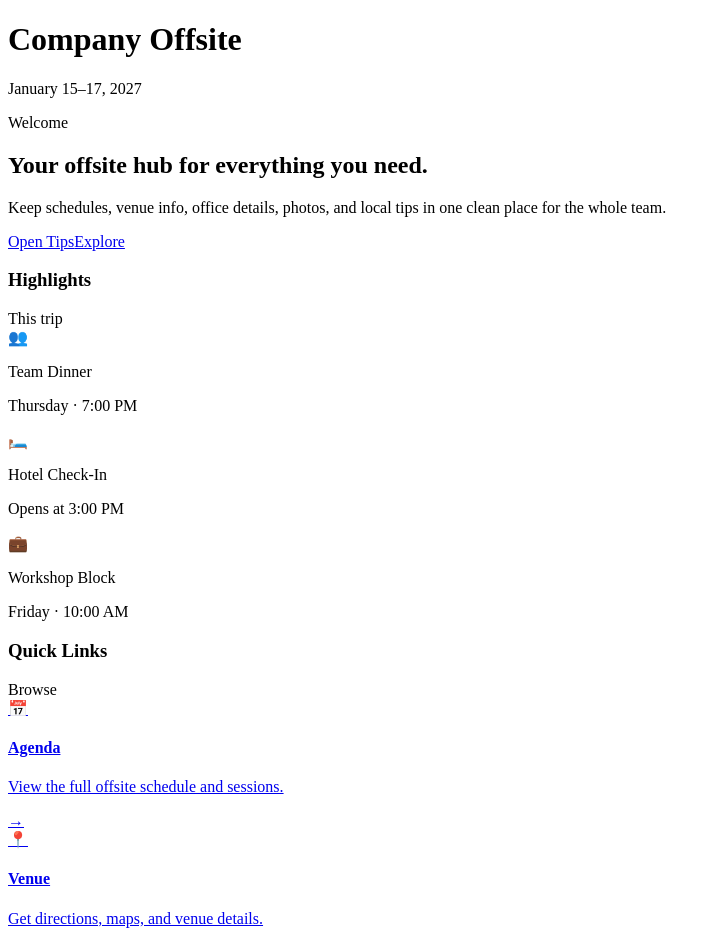
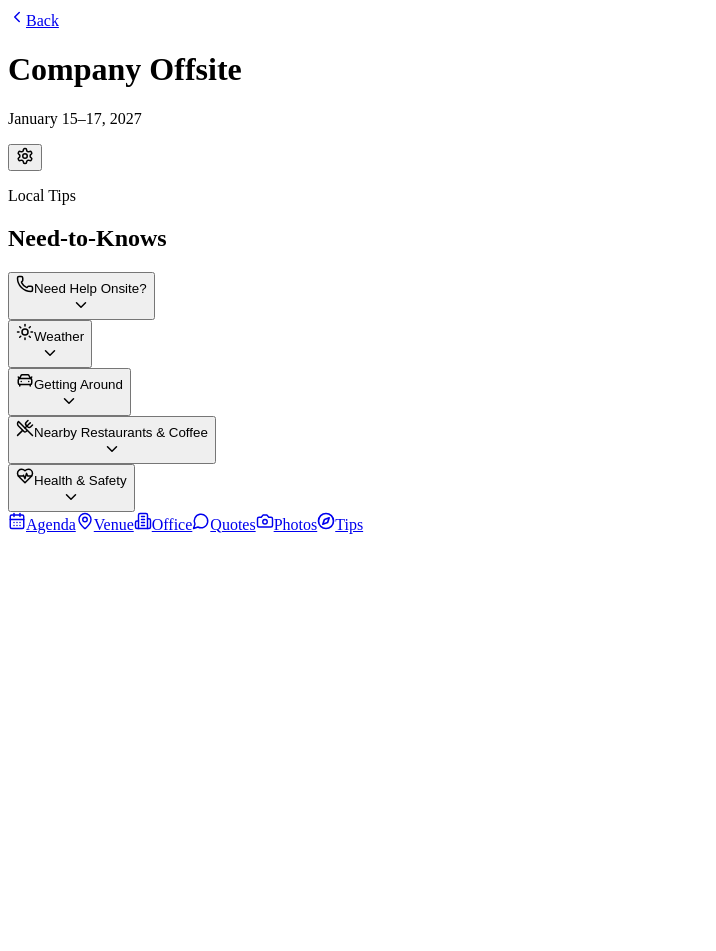
Before and after one commit to angelestrella1313-web/Testing, a Next.js app: page /tips in a window 1280 px wide. Shown: the top 951 px of the page, without its empty margins (0-716 px from the left). After the commit the page ends 800 px from the top, so only its background shows below. Built offline with nearby package versions, Linux system fonts and the light colour scheme.

Commit message:
Update page.tsx

```diff
--- a/app/tips/page.tsx
+++ b/app/tips/page.tsx
@@ -1,179 +1,178 @@
+"use client";
+
+import { useState } from "react";
 import Link from "next/link";
+import {
+  ChevronDown,
+  ChevronLeft,
+  Settings,
+  Phone,
+  Sun,
+  CarFront,
+  UtensilsCrossed,
+  HeartPulse,
+  CalendarDays,
+  MapPin,
+  Building2,
+  MessageCircle,
+  Camera,
+  Compass
+} from "lucide-react";
 
-const quickLinks = [
+const sections = [
   {
-    title: "Agenda",
-    description: "View the full offsite schedule and sessions.",
-    href: "#",
-    emoji: "📅"
+    title: "Need Help Onsite?",
+    content:
+      "Visit the onsite help desk in the main lobby or contact your event coordinator for anything you need during the offsite.",
+    icon: Phone,
+    iconColor: "text-blue-500"
   },
   {
-    title: "Venue",
-    description: "Get directions, maps, and venue details.",
-    href: "#",
-    emoji: "📍"
+    title: "Weather",
+    content:
+      "Expect mild daytime temperatures with cooler evenings. A light jacket and comfortable walking shoes are recommended.",
+    icon: Sun,
+    iconColor: "text-sky-500"
   },
   {
-    title: "Office",
-    description: "Reference office info and shared resources.",
-    href: "#",
-    emoji: "🏢"
+    title: "Getting Around",
+    content:
+      "Rideshare pickup is available at the main entrance, and shuttle service runs between key offsite locations throughout the day.",
+    icon: CarFront,
+    iconColor: "text-indigo-500"
   },
   {
-    title: "Tips",
-    description: "Need-to-knows for weather, safety, and more.",
-    href: "/tips",
-    emoji: "🧭"
-  }
-];
-
-const highlights = [
-  {
-    title: "Team Dinner",
-    subtitle: "Thursday · 7:00 PM",
-    emoji: "👥"
+    title: "Nearby Restaurants & Coffee",
+    content:
+      "There are several cafes and casual dining spots within a short walk of the venue for coffee breaks, lunch, and team meetups.",
+    icon: UtensilsCrossed,
+    iconColor: "text-cyan-600"
   },
   {
-    title: "Hotel Check-In",
-    subtitle: "Opens at 3:00 PM",
-    emoji: "🛏️"
-  },
-  {
-    title: "Workshop Block",
-    subtitle: "Friday · 10:00 AM",
-    emoji: "💼"
+    title: "Health & Safety",
+    content:
+      "Emergency exits are clearly marked. For urgent medical needs, alert venue staff immediately or call local emergency services.",
+    icon: HeartPulse,
+    iconColor: "text-blue-600"
   }
 ];
 
 const navItems = [
-  { label: "Agenda", href: "#", emoji: "📅" },
-  { label: "Venue", href: "#", emoji: "📍" },
-  { label: "Office", href: "#", emoji: "🏢" },
-  { label: "Quotes", href: "#", emoji: "💬" },
-  { label: "Photos", href: "#", emoji: "📷" },
-  { label: "Tips", href: "/tips", emoji: "🧭" }
+  { label: "Agenda", icon: CalendarDays, href: "#" },
+  { label: "Venue", icon: MapPin, href: "#" },
+  { label: "Office", icon: Building2, href: "#" },
+  { label: "Quotes", icon: MessageCircle, href: "#" },
+  { label: "Photos", icon: Camera, href: "#" },
+  { label: "Tips", icon: Compass, href: "/tips", active: true }
 ];
 
-export default function HomePage() {
+export default function TipsPage() {
+  const [openIndex, setOpenIndex] = useState<number | null>(null);
+
   return (
     <main className="min-h-screen bg-[#f4f8ff] text-slate-900 flex flex-col">
       <header className="sticky top-0 z-30 border-b border-blue-100 bg-white/95 backdrop-blur">
-        <div className="mx-auto flex max-w-md items-center justify-center px-4 py-3 sm:max-w-2xl">
+        <div className="mx-auto flex max-w-md items-center justify-between px-4 py-3 sm:max-w-2xl">
+          <Link
+            href="/"
+            className="flex items-center gap-1.5 text-sm font-medium text-blue-600 hover:text-blue-700"
+          >
+            <ChevronLeft size={18} />
+            <span>Back</span>
+          </Link>
+
           <div className="text-center">
             <h1 className="text-[15px] font-semibold leading-tight text-slate-900">
               Company Offsite
             </h1>
             <p className="text-xs text-slate-500">January 15–17, 2027</p>
           </div>
+
+          <button
+            type="button"
+            className="rounded-full p-1 text-slate-500 transition hover:bg-blue-50 hover:text-blue-600"
+            aria-label="Settings"
+          >
+            <Settings size={18} />
+          </button>
         </div>
       </header>
 
       <section className="mx-auto w-full max-w-md flex-1 px-4 pb-24 pt-5 sm:max-w-2xl">
-        <div className="rounded-[28px] border border-blue-100 bg-gradient-to-br from-blue-600 to-sky-500 px-5 py-6 text-white shadow-[0_10px_30px_rgba(37,99,235,0.18)]">
-          <p className="text-[11px] font-semibold uppercase tracking-[0.18em] text-blue-100">
-            Welcome
-          </p>
-          <h2 className="mt-2 text-[28px] font-bold leading-tight">
-            Your offsite hub for everything you need.
-          </h2>
-          <p className="mt-3 max-w-md text-sm leading-6 text-blue-50">
-            Keep schedules, venue info, office details, photos, and local tips in
-            one clean place for the whole team.
+        <p className="text-[11px] font-semibold uppercase tracking-[0.18em] text-blue-600">
+          Local Tips
         </p>
 
-          <div className="mt-5 flex gap-3">
-            <Link
-              href="/tips"
-              className="inline-flex items-center rounded-full bg-white px-4 py-2 text-sm font-semibold text-blue-700 shadow-sm transition hover:bg-blue-50"
+        <h2 className="mt-2 text-[28px] font-bold leading-tight tracking-tight text-slate-900">
+          Need-to-Knows
+        </h2>
+
+        <div className="mt-5 space-y-4">
+          {sections.map((section, index) => {
+            const isOpen = openIndex === index;
+            const Icon = section.icon;
+
+            return (
+              <div
+                key={section.title}
+                className="overflow-hidden rounded-2xl border border-blue-100 bg-white shadow-[0_1px_2px_rgba(15,23,42,0.04)]"
               >
-              Open Tips
-            </Link>
-            <a
-              href="#quick-links"
-              className="inline-flex items-center rounded-full border border-white/40 px-4 py-2 text-sm font-semibold text-white transition hover:bg-white/10"
+                <button
+                  type="button"
+                  onClick={() => setOpenIndex(isOpen ? null : index)}
+                  className="flex w-full items-center justify-between px-4 py-5 text-left"
                 >
-              Explore
-            </a>
-          </div>
+                  <div className="flex items-center gap-3">
+                    <Icon size={18} className={section.iconColor} />
+                    <span className="text-[16px] font-semibold text-slate-900">
+                      {section.title}
+                    </span>
                   </div>
 
-        <section className="mt-6">
-          <div className="mb-3 flex items-center justify-between">
-            <h3 className="text-lg font-semibold text-slate-900">Highlights</h3>
-            <span className="text-xs font-medium text-blue-600">This trip</span>
-          </div>
+                  <ChevronDown
+                    size={18}
+                    className={`text-slate-500 transition-transform duration-200 ${
+                      isOpen ? "rotate-180" : ""
+                    }`}
+                  />
+                </button>
 
-          <div className="grid gap-3">
-            {highlights.map((item) => (
-              <div
-                key={item.title}
-                className="flex items-center gap-3 rounded-2xl border border-blue-100 bg-white px-4 py-4 shadow-[0_1px_2px_rgba(15,23,42,0.04)]"
-              >
-                <div className="rounded-2xl bg-blue-50 p-3 text-xl">
-                  {item.emoji}
-                </div>
-                <div>
-                  <p className="text-sm font-semibold text-slate-900">
-                    {item.title}
-                  </p>
-                  <p className="text-sm text-slate-500">{item.subtitle}</p>
-                </div>
-              </div>
-            ))}
-          </div>
-        </section>
-
-        <section id="quick-links" className="mt-7">
-          <div className="mb-3 flex items-center justify-between">
-            <h3 className="text-lg font-semibold text-slate-900">Quick Links</h3>
-            <span className="text-xs font-medium text-slate-500">Browse</span>
-          </div>
-
-          <div className="grid gap-4">
-            {quickLinks.map((item) => (
-              <Link
-                key={item.title}
-                href={item.href}
-                className="group rounded-2xl border border-blue-100 bg-white p-4 shadow-[0_1px_2px_rgba(15,23,42,0.04)] transition hover:border-blue-200 hover:shadow-[0_8px_24px_rgba(37,99,235,0.08)]"
-              >
-                <div className="flex items-start justify-between gap-3">
-                  <div className="flex items-start gap-3">
-                    <div className="rounded-2xl bg-blue-50 p-3 text-xl">
-                      {item.emoji}
-                    </div>
-
-                    <div>
-                      <h4 className="text-[16px] font-semibold text-slate-900">
-                        {item.title}
-                      </h4>
-                      <p className="mt-1 text-sm leading-6 text-slate-500">
-                        {item.description}
+                {isOpen && (
+                  <div className="border-t border-blue-50 px-4 pb-5 pt-3">
+                    <p className="pl-8 text-sm leading-6 text-slate-600">
+                      {section.content}
                     </p>
                   </div>
+                )}
               </div>
-
-                  <span className="mt-1 text-slate-400 transition group-hover:text-blue-600">
-                    →
-                  </span>
+            );
+          })}
         </div>
-              </Link>
-            ))}
-          </div>
-        </section>
       </section>
 
       <nav className="fixed bottom-0 left-0 right-0 z-30 border-t border-blue-100 bg-white/95 backdrop-blur">
         <div className="mx-auto flex max-w-md items-end justify-between px-3 py-2 sm:max-w-2xl">
-          {navItems.map((item) => (
+          {navItems.map((item) => {
+            const Icon = item.icon;
+            const active = item.active;
+
+            return (
               <Link
                 key={item.label}
                 href={item.href}
-              className="flex min-w-[48px] flex-col items-center gap-1 rounded-lg px-2 py-1 text-[11px] text-slate-500 transition hover:text-blue-600"
+                className={`flex min-w-[48px] flex-col items-center gap-1 rounded-lg px-2 py-1 text-[11px] transition ${
+                  active
+                    ? "text-blue-600"
+                    : "text-slate-500 hover:text-blue-600"
+                }`}
               >
-              <span className="text-base">{item.emoji}</span>
-              <span className="font-medium">{item.label}</span>
+                <Icon size={18} strokeWidth={active ? 2.2 : 1.9} />
+                <span className={active ? "font-semibold" : "font-medium"}>
+                  {item.label}
+                </span>
               </Link>
-          ))}
+            );
+          })}
         </div>
       </nav>
     </main>
```
Lines whose indentation alone changed are shown as unchanged.
